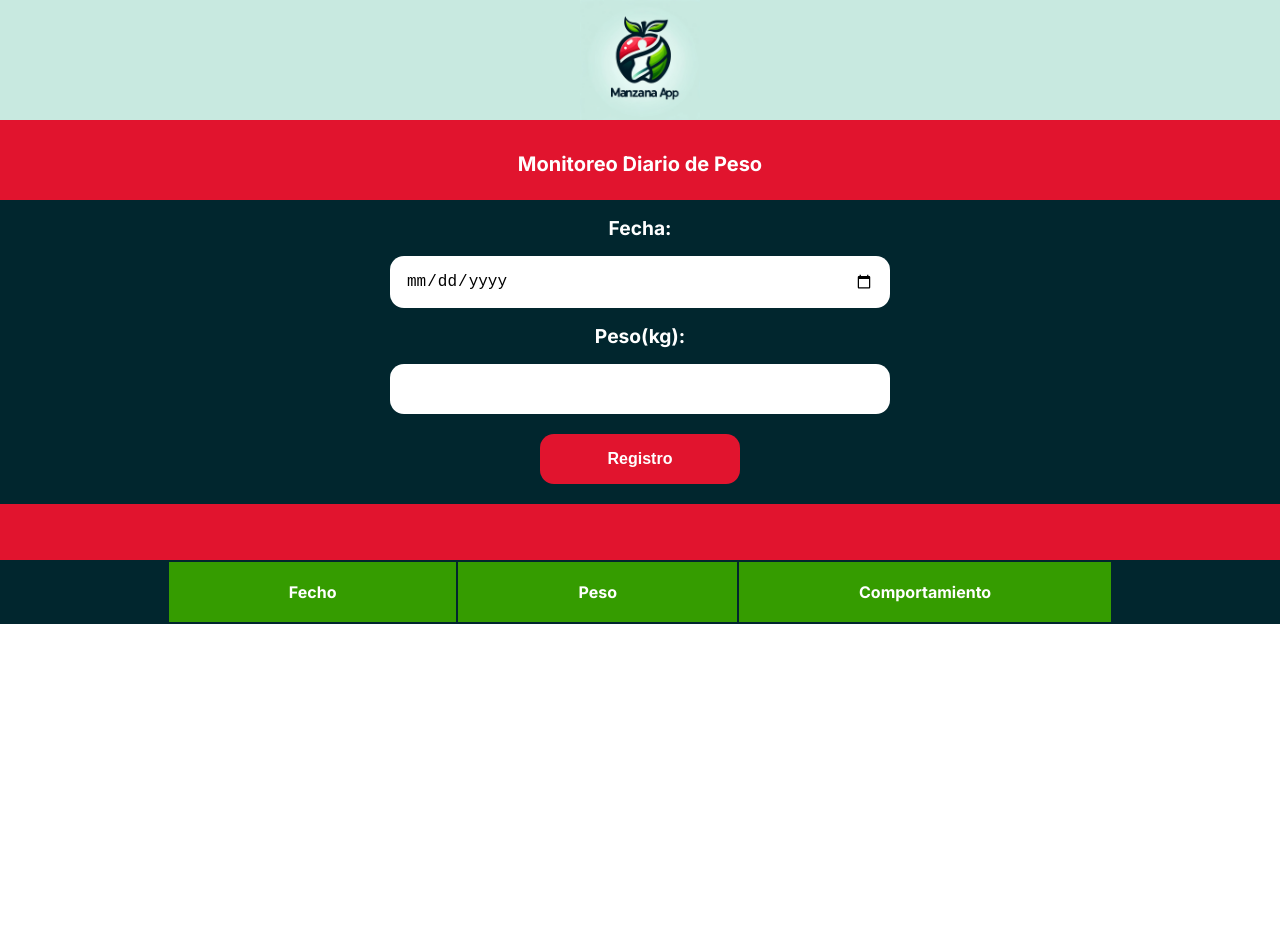
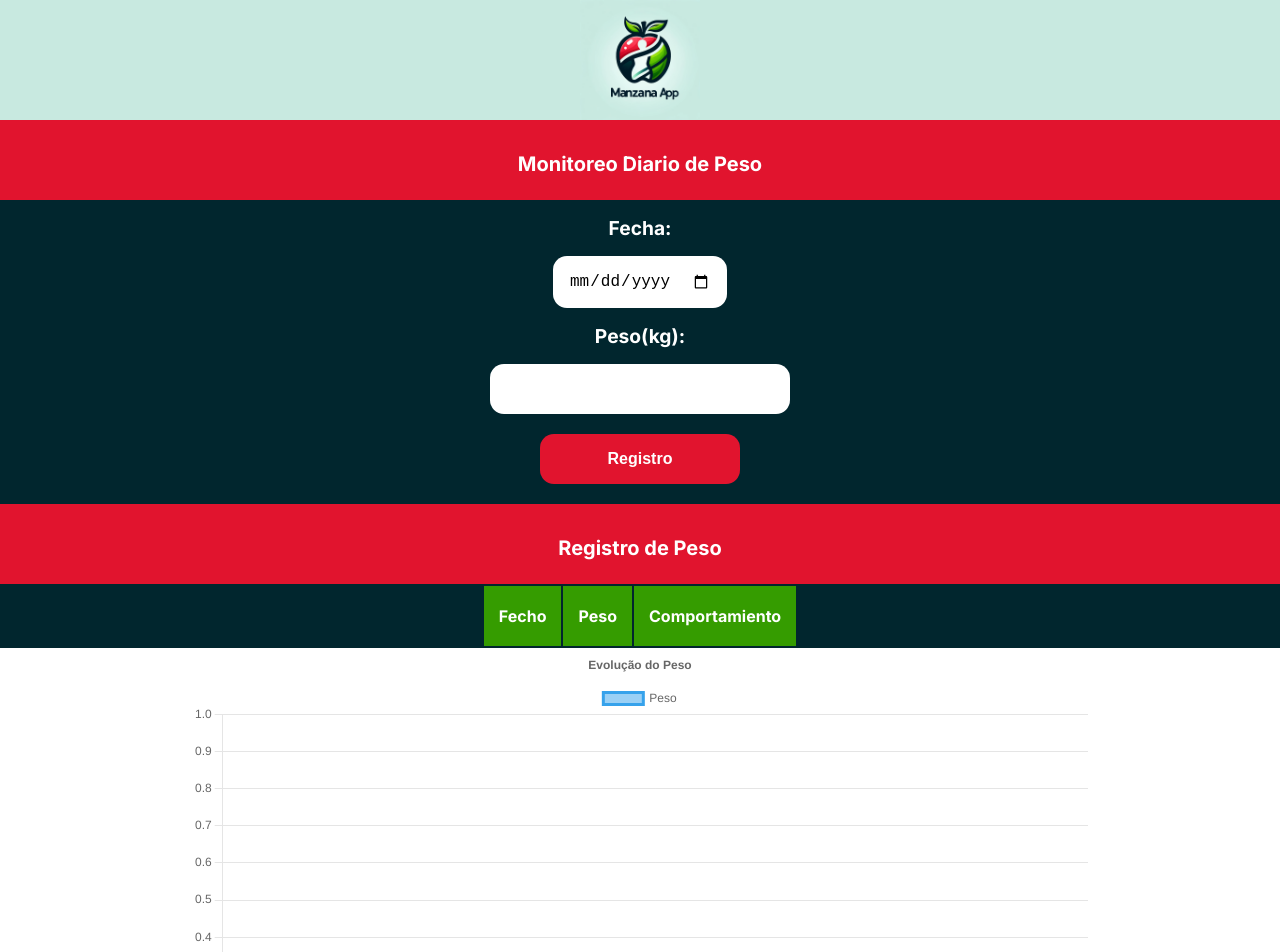
Before and after one commit to itsslash22/ProjetoMaca, a Next.js app: page / in a window 1280 px wide. Shown: the top 952 px of the page. Before the commit the page ends 800 px from the top, so only its background shows below. Built offline with nearby package versions, Linux system fonts and the light colour scheme.

Commit message:
grafico concluido

```diff
--- a/package.json
+++ b/package.json
@@ -12,9 +12,11 @@
     "@chakra-ui/react": "^2.8.2",
     "@emotion/react": "^11.11.3",
     "@emotion/styled": "^11.11.0",
+    "chart.js": "^4.4.1",
     "framer-motion": "^11.0.5",
     "next": "14.1.0",
     "react": "^18",
+    "react-chartjs-2": "^5.2.0",
     "react-dom": "^18",
     "react-hook-form": "^7.43.9",
     "uuid": "^9.0.1",
--- a/src/app/components/Tabela.tsx
+++ b/src/app/components/Tabela.tsx
@@ -1,5 +1,5 @@
 'use client';
-import { Table, Thead, Tbody, Tr, Th, Td, TableContainer, Box } from '@chakra-ui/react';
+import { Table, Thead, Tbody, Tr, Th, Td, TableContainer, HStack } from '@chakra-ui/react';
 import ButtonTable from './buttontable';
 import { useHistoricStore } from '../hooks/form.store';
 
@@ -7,14 +7,14 @@ export default function Tabela() {
   const { historic } = useHistoricStore();
 
   return (
-    <Box display="flex" justifyContent="center" alignItems="center" bg="#01262e" >
+    <HStack justifyContent="center" alignItems="center" bg="#01262e" >
       <TableContainer>
         <Table variant="simple">
           <Thead>
-            <Tr color="#fff">
-              <Th border="none" py="20px" px='120px' bg={'#359c00'}>Fecho</Th>
-              <Th border="none" py="20px" px='120px' bg={'#359c00'}>Peso</Th>
-              <Th border="none" py="20px" px='120px' bg={'#359c00'}>Comportamiento</Th>
+            <Tr color="#fff" m={'5px'}>
+              <Th border="none" py="20px" px={'15px'} bg={'#359c00'}>Fecho</Th>
+              <Th border="none" py="20px" px={'15px'} bg={'#359c00'}>Peso</Th>
+              <Th border="none" py="20px" px={'15px'} bg={'#359c00'}>Comportamiento</Th>
             </Tr>
           </Thead>
           <Tbody>
@@ -28,6 +28,6 @@ export default function Tabela() {
           </Tbody>
         </Table>
       </TableContainer>
-    </Box>
+    </HStack>
   );
 }
--- /dev/null
+++ b/src/app/components/WeightChart.jsx
@@ -0,0 +1,59 @@
+'use client'
+import React, { useEffect, useRef } from 'react';
+import Chart from 'chart.js/auto';
+import { Box } from '@chakra-ui/react';
+import { useHistoricStore } from '../hooks/form.store';
+
+const WeightChart = () => {
+  const { historic } = useHistoricStore(); // Use o hook para obter os dados históricos
+  const chartRef = useRef(null);
+
+  useEffect(() => {
+    // Condicional para garantir que o ref e os dados estejam carregados
+    if (chartRef.current && historic) {
+      const chartContext = chartRef.current.getContext('2d');
+      const chart = new Chart(chartContext, {
+        type: 'line',
+        data: {
+          labels: historic.map(item => item.date), // Usa as datas do histórico como labels
+          datasets: [{
+            label: 'Peso',
+            data: historic.map(item => item.weight), // Usa os pesos do histórico como dados
+            borderColor: 'rgb(54, 162, 235)',
+            backgroundColor: 'rgba(54, 162, 235, 0.5)',
+          }],
+        },
+        options: {
+          responsive: true,
+          plugins: {
+            legend: {
+              position: 'top',
+            },
+            title: {
+              display: true,
+              text: 'Evolução do Peso',
+            },
+          },
+          scales: {
+            y: {
+              beginAtZero: true,
+            },
+          },
+        },
+      });
+
+      // Limpeza na desmontagem do componente
+      return () => {
+        chart.destroy();
+      };
+    }
+  }, [historic]); // Atualiza o gráfico quando o histórico muda
+
+  return (
+    <Box width="70%" marginX="auto" maxWidth="lg">
+      <canvas ref={chartRef} />
+    </Box>
+  );
+};
+
+export default WeightChart;
--- a/src/app/components/form.tsx
+++ b/src/app/components/form.tsx
@@ -67,7 +67,6 @@ import { v4 as uuidv4 } from 'uuid';
             <Input
               defaultValue="test" {...register("date")}
               type="date"
-              w={['90%', '80%', '500px']} // Exemplo de responsividade com porcentagem e valor fixo
               p="16px"
               borderRadius="14px"
               border="none"
@@ -87,7 +86,7 @@ import { v4 as uuidv4 } from 'uuid';
               <Input
                 {...register("weight")}
                 type="number"
-                w={['90%', '80%', '500px']}
+                w={'300px'}
                 p="16px"
                 borderRadius="14px"
                 border="none"
@@ -105,7 +104,10 @@ import { v4 as uuidv4 } from 'uuid';
           bg="#e1142e"
           pt="2rem"
           pb="1.5rem"
-              w={'100'}>
+        >
+          <Text fontSize={'20px'} fontWeight={700}>
+            Registro de Peso
+          </Text>
         </Flex>
         </form>
         </>
--- a/src/app/page.tsx
+++ b/src/app/page.tsx
@@ -2,6 +2,7 @@ import Header from './components/Header';
 import Form from './components/form'
 import Tabela from './components/Tabela'
 import '@/app/styles/global.css'
+import WeightChart from './components/WeightChart'
 
 
 import { ChakraProvider } from '@chakra-ui/react';
@@ -11,6 +12,7 @@ export default function Home() {
       <Header/>
       <Form/>
       <Tabela/>
+      <WeightChart/>
     </>
 
   );
```
Also changed, not shown: 2 other files (tests, documents, lock files or other folders). Lines whose indentation alone changed are shown as unchanged.
